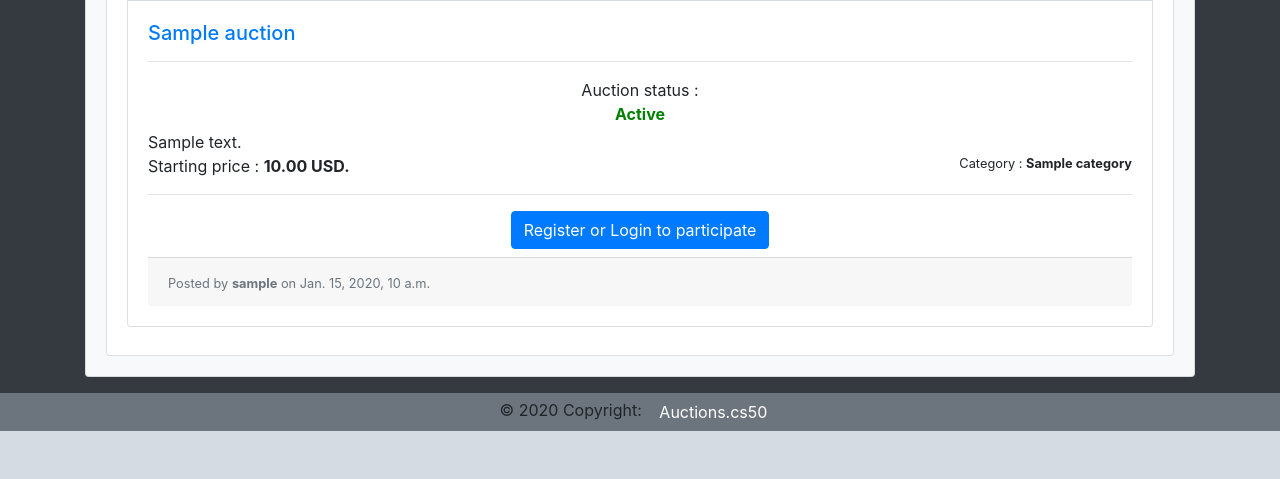
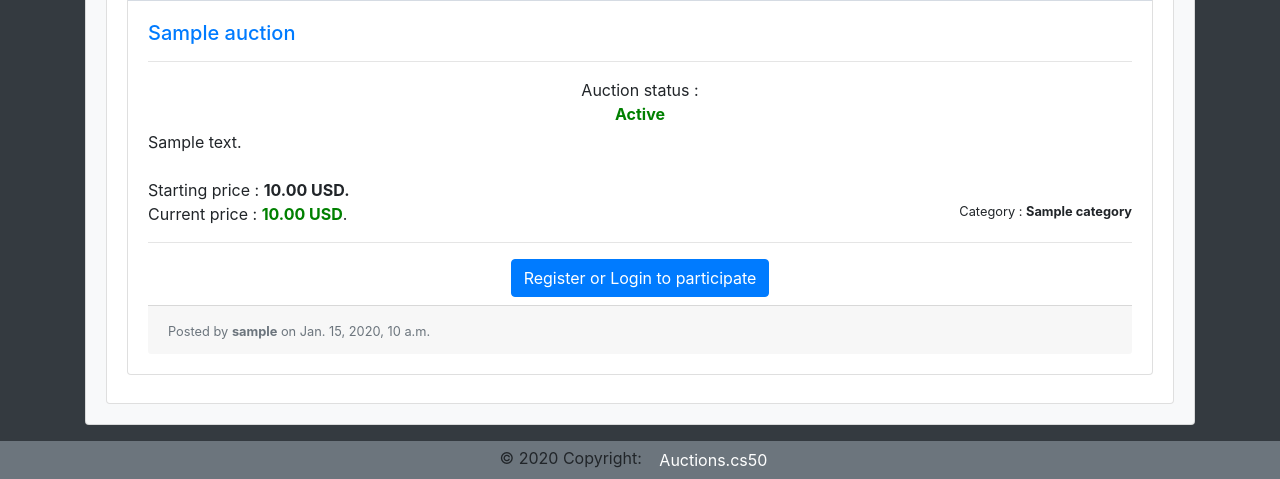
Before and after one commit to ArsaCode/commerce, a Django app: page / in a window 1280 px wide. Shown: the part 1106-1585 px from the top of the page. Before the commit the page ends 1537 px from the top, so only its background shows below. Run offline with Django 3.2, Linux system fonts and the light colour scheme; tables that the repository leaves empty hold one stand-in row (values such as "Sample post"); grey boxes marked "Sample" are stand-in pictures; some libraries are stand-ins or nearby versions.

Commit message:
Added the current price display in the index page

```diff
--- a/auctions/forms.py
+++ b/auctions/forms.py
@@ -42,7 +42,7 @@ class CreateForm(forms.ModelForm):
 
     class Meta:
         model = Auction
-        exclude = ["author", "date", "active"]
+        exclude = ["author", "date", "active", "current_price"]
 
 class CommentForm(forms.ModelForm):
     content = forms.CharField(label=mark_safe("<strong>Type your comment below</strong>"),
--- a/auctions/models.py
+++ b/auctions/models.py
@@ -17,7 +17,8 @@ class Auction(models.Model):
     date = models.DateTimeField(auto_now_add=True)
     image = models.URLField()
     content = models.TextField()
-    starting_price = models.DecimalField(max_digits=7, decimal_places=2)
+    starting_price = models.DecimalField(max_digits=10, decimal_places=2)
+    current_price = models.DecimalField(max_digits=10, decimal_places=2, null=True, blank=True, default=None)
     category = models.ForeignKey(Category, on_delete=models.CASCADE)
     active = models.BooleanField(default=True)
 
@@ -28,7 +29,7 @@ class Bid(models.Model):
     auction = models.ForeignKey(Auction, on_delete=models.CASCADE, related_name="bid")
     author = models.ForeignKey(User, on_delete=models.CASCADE)
     date = models.DateTimeField(auto_now_add=True)
-    amount = models.DecimalField(max_digits=7, decimal_places=2)
+    amount = models.DecimalField(max_digits=10, decimal_places=2)
 
     def __str__(self):
         return f"Bid for auction number {self.auction.id} - {self.auction.title} of ${self.amount} made by {self.author} on {self.date}"
--- a/auctions/templates/auctions/category.html
+++ b/auctions/templates/auctions/category.html
@@ -29,6 +29,7 @@
                     <p class="card-text">{{ auction.content }}</p>
                     <br>
                     Starting price : <strong>{{ auction.starting_price }} USD.</strong>
+                    {% if auction.active %}Current{% else %}Final{% endif %} price : {% if auction.current_price is not None %}<strong style="color: green;">{{ auction.current_price }} USD</strong>.{% else %} No bids made on this auction so far.{% endif %}
                     <small class="float-right">
                       Category : <strong>{{ auction.category }}</strong>
                     </small>
--- a/auctions/templates/auctions/index.html
+++ b/auctions/templates/auctions/index.html
@@ -32,7 +32,10 @@
                 <div class="card-text">
                   {{ auction.content }}
                   <br>
+                  <br>
                   Starting price : <strong>{{ auction.starting_price }} USD.</strong>
+                  <br>
+                  {% if auction.active %}Current{% else %}Final{% endif %} price : {% if auction.current_price is not None %}<strong style="color: green;">{{ auction.current_price }} USD</strong>.{% else %} No bids made on this auction so far.{% endif %}
                   <small class="float-right">
                   Category : <strong>{{ auction.category }}</strong>
                   </small>
--- a/auctions/templates/auctions/layout.html
+++ b/auctions/templates/auctions/layout.html
@@ -7,6 +7,7 @@
         <meta name="viewport" content="width=device-width, initial-scale=1">
         <title>Auctions - {% block title %}{% endblock %}</title>
         <link rel="stylesheet" href="{% static 'auctions/css/bootstrap.min.css' %}">
+        <link rel="shortcut icon" href="{% static 'auctions/img/auctionslogo.png' %}" type="image/x-icon">
     </head>
     <body class="bg-dark">
         <header class="mb-3">
--- a/auctions/templates/auctions/mylist.html
+++ b/auctions/templates/auctions/mylist.html
@@ -29,6 +29,7 @@
                 <p class="card-text">{{ auction.content }}</p>
                 <br>
                 Starting price : <strong>{{ auction.starting_price }} USD.</strong>
+                {% if auction.active %}Current{% else %}Final{% endif %} price : {% if auction.current_price is not None %}<strong style="color: green;">{{ auction.current_price }} USD</strong>.{% else %} No bids made on this auction so far.{% endif %}
                 <small class="float-right">
                   Category : <strong>{{ auction.category }}</strong>
                 </small>
--- a/auctions/templates/auctions/search.html
+++ b/auctions/templates/auctions/search.html
@@ -29,6 +29,7 @@
                     <p class="card-text">{{ auction.content }}</p>
                     <br>
                     Starting price : <strong>{{ auction.starting_price }} USD.</strong>
+                    {% if auction.active %}Current{% else %}Final{% endif %} price : {% if auction.current_price is not None %}<strong style="color: green;">{{ auction.current_price }} USD</strong>.{% else %} No bids made on this auction so far.{% endif %}
                     <small class="float-right">
                       Category : <strong>{{ auction.category }}</strong>
                     </small>
--- a/auctions/views.py
+++ b/auctions/views.py
@@ -186,6 +186,7 @@ def bid(request, list_id):
                     return HttpResponseRedirect(reverse("auctions:list", args=(list_id,)))
                 else:
                     data = form.save(commit=False)
+                    auction.current_price = bidamount
                     data.author_id = request.user.id
                     data.auction_id = list_id
                     data.save()
@@ -193,6 +194,7 @@ def bid(request, list_id):
                     return HttpResponseRedirect(reverse("auctions:list", args=(list_id,)))
             else:
                 data = form.save(commit=False)
+                auction.current_price = bidamount
                 data.author_id = request.user.id
                 data.auction_id = list_id
                 data.save()
```
Also changed, not shown: auctions/migrations/0017_auto_20200818_2049.py (added), auctions/migrations/0018_auto_20200818_2110.py (added), auctions/migrations/0019_auto_20200818_2110.py (added), auctions/migrations/0020_auto_20200818_2116.py (added).
